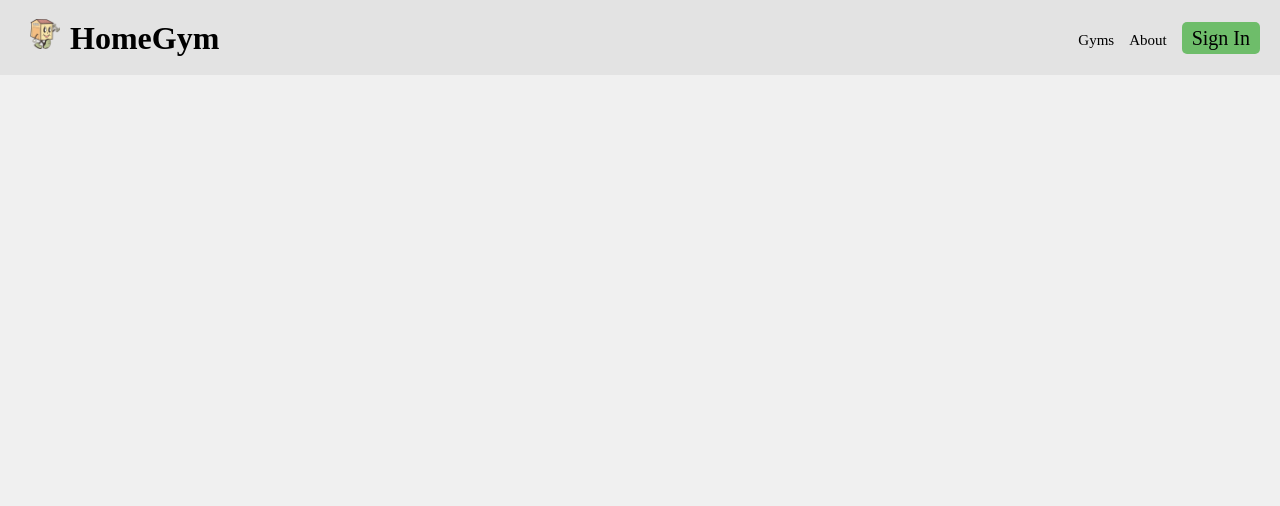
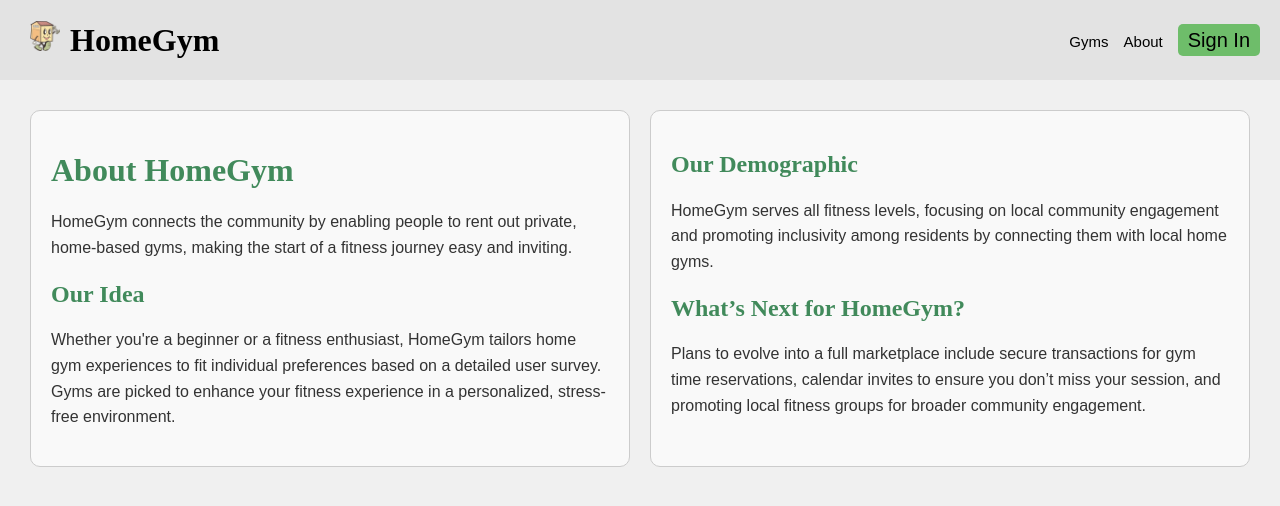
Before and after one commit to Picos-Gallos/home-gym, a React (Create React App) app: page /about in a window 1280 px wide. Shown: the top 506 px of the page. Built offline with nearby package versions, Linux system fonts and the light colour scheme; no server answers.

Commit message:
About page

```diff
--- /dev/null
+++ b/src/About.css
@@ -0,0 +1,37 @@
+/* About.css */
+.about-container {
+    display: flex;
+    flex-wrap: wrap;
+    justify-content: center;
+    padding: 20px;
+}
+
+.left-panel, .right-panel {
+    flex: 1 1 300px; /* Flex basis of 300px but allowed to grow and shrink */
+    margin: 10px;
+    padding: 20px;
+    background-color: #f9f9f9;
+    border: 1px solid #ccc;
+    border-radius: 10px;
+}
+
+h1, h2 {
+    color: #418a5b;
+}
+
+p, li {
+    font-family: Arial, sans-serif;
+    color: #333;
+    line-height: 1.6;
+}
+
+ul {
+    list-style-type: none; /* Remove bullets */
+    padding: 0;
+}
+
+@media (max-width: 600px) {
+    .about-container {
+        flex-direction: column;
+    }
+}
--- /dev/null
+++ b/src/About.js
@@ -0,0 +1,32 @@
+import React from 'react';
+import './About.css'; // Ensure you link to your CSS correctly
+
+const About = () => {
+    return (
+        <div className="about-container">
+            <div className="left-panel">
+                <h1>About HomeGym</h1>
+                <p>HomeGym connects the community by enabling people to rent out private, home-based gyms, making the start of a fitness journey easy and inviting.</p>
+
+                <h2>Our Idea</h2>
+                <p>Whether you're a beginner or a fitness enthusiast, HomeGym tailors home gym experiences to fit individual preferences based on a detailed user survey. Gyms are picked to enhance your fitness experience in a personalized, stress-free environment.</p>
+
+            </div>
+
+            <div className="right-panel">
+                <h2>Our Demographic</h2>
+                <p>HomeGym serves all fitness levels, focusing on local community engagement and promoting inclusivity
+                    among residents by connecting them with local home gyms.</p>
+
+
+                <h2>What’s Next for HomeGym?</h2>
+                <p>Plans to evolve into a full marketplace include secure transactions for gym time reservations,
+                    calendar invites to ensure you don’t miss your session, and promoting local fitness groups for
+                    broader community engagement.</p>
+            </div>
+        </div>
+    );
+};
+
+export default About;
+// Path: src/components/Navbar.js
--- a/src/App.js
+++ b/src/App.js
@@ -3,6 +3,7 @@ import Register from './Register';
 import Survey from './Survey';
 import Table from './Table';
 import Navbar from './components/Navbar';
+import About from "./About";
 
 function App() {
     return (
@@ -12,6 +13,7 @@ function App() {
                 <Route path="/" element={<Register />} />
                 <Route path="/survey" element={<Survey />} />
                 <Route path="/table" element={<Table />} />
+                <Route path="/about" element={<About />} />
             </Routes>
         </>
     );
```
